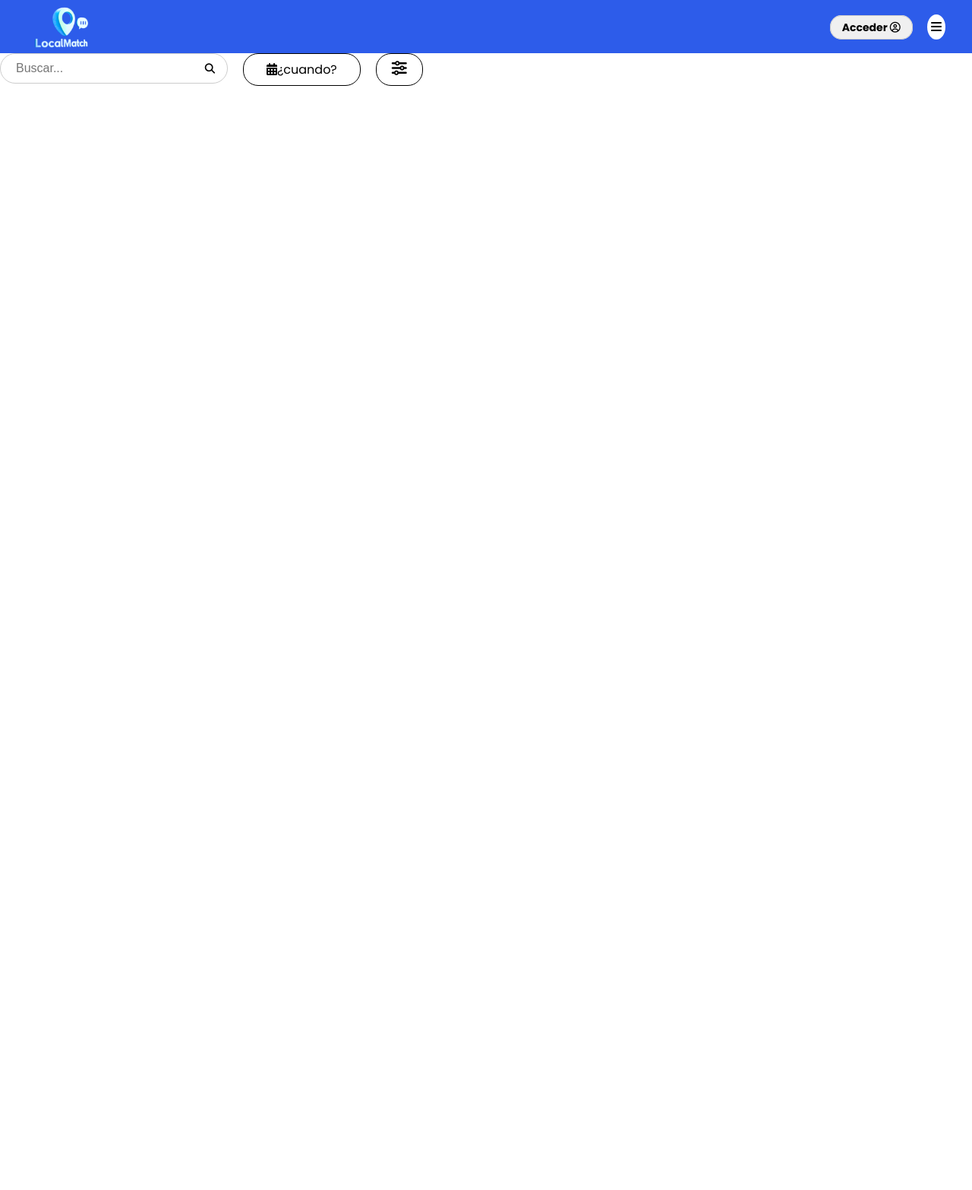
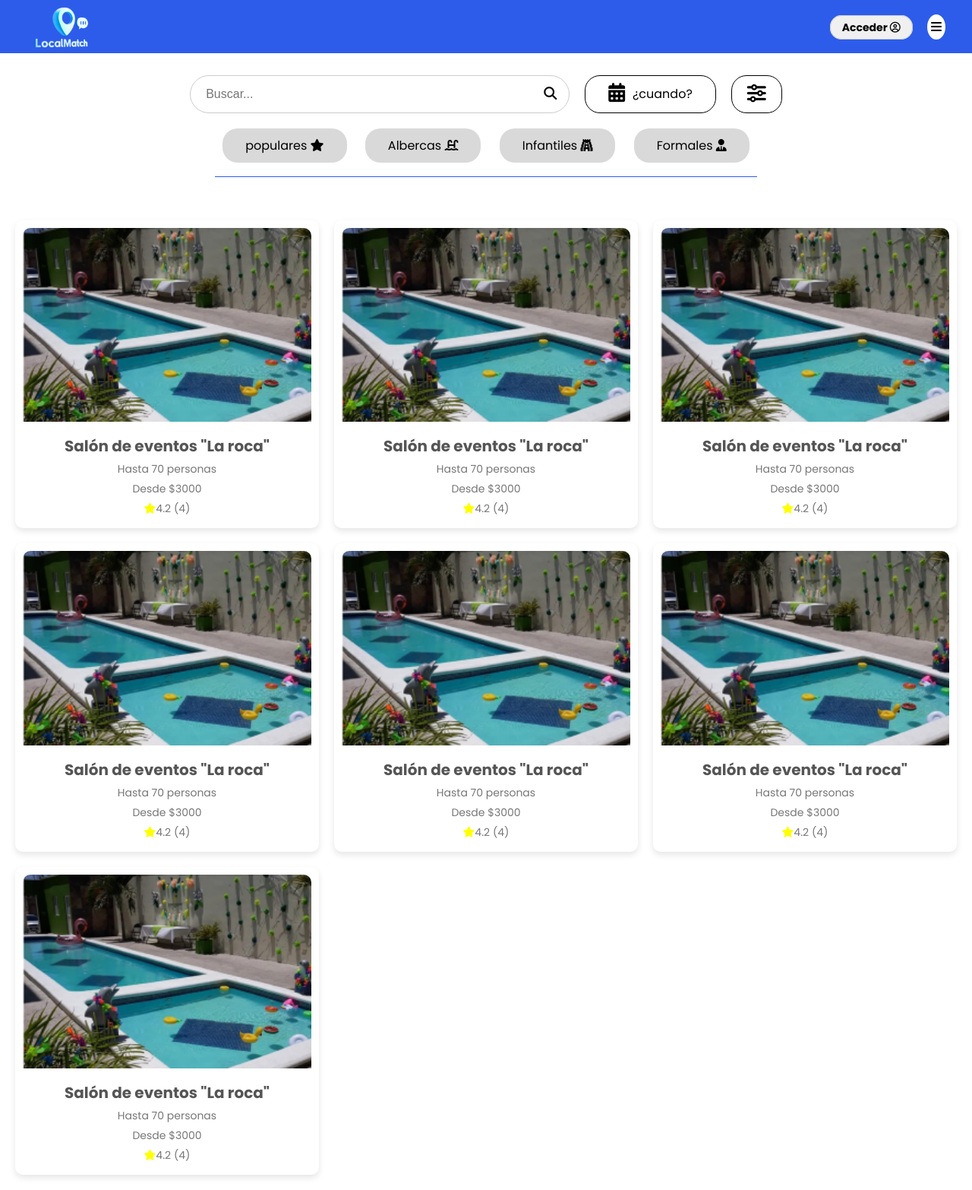
Before and after one commit to jassielCOTA12/LocalEventos, a PHP site: page /inicio.html in a window 1280 px wide. Shown: the whole page at 76% size. Before the commit the page ends 113 px from the top, so only its background shows below. Run offline with PHP 8.4, Linux system fonts and the light colour scheme; some libraries are stand-ins or nearby versions.

Commit message:
inicio terminado

```diff
--- a/inicio.html
+++ b/inicio.html
@@ -34,13 +34,75 @@
 
                 </div>
                 <div id="contenedorSeleccion">
+                    <a href="##" class="secciones">populares <span><i class="fa-solid fa-star"></i></span></a>
+                    <a href="##" class="secciones">Albercas <span><i class="fa-solid fa-water-ladder"></i></span></a>
+                    <a href="##" class="secciones">Infantiles <span><i class="fa-solid fa-gopuram"></i></span></a>
+                    <a href="##" class="secciones">Formales <span><i class="fa-solid fa-user-tie"></i></span></a>
+                    <hr>
 
                 </div>
 
 
+
+
             </div>
-            <div id="parteIngeriorGrid">
-                <article class="local-gen"></article>
+            <div id="parteInferiorGrid">
+                <article class="localCard">
+                    <img src="imagenes/ImgLocal1.png" alt="imagen de local no cargada">
+                    <h3>Salón de eventos "La roca"</h3>
+                    <p>Hasta 70 personas</p>
+                    <p>Desde $3000</p>
+                    <p><span><i class="fa-starIcon fa-solid fa-star "></i></span>4.2 (4)</p>
+                </article>
+                <article class="localCard">
+                    <img src="imagenes/ImgLocal1.png" alt="imagen de local no cargada">
+                    <h3>Salón de eventos "La roca"</h3>
+                    <p>Hasta 70 personas</p>
+                    <p>Desde $3000</p>
+                    <p><span><i class="fa-starIcon fa-solid fa-star "></i></span>4.2 (4)</p>
+                </article>
+                <article class="localCard">
+                    <img src="imagenes/ImgLocal1.png" alt="imagen de local no cargada">
+                    <h3>Salón de eventos "La roca"</h3>
+                    <p>Hasta 70 personas</p>
+                    <p>Desde $3000</p>
+                    <p><span><i class="fa-starIcon fa-solid fa-star "></i></span>4.2 (4)</p>
+                </article>
+                <article class="localCard">
+                    <img src="imagenes/ImgLocal1.png" alt="imagen de local no cargada">
+                    <h3>Salón de eventos "La roca"</h3>
+                    <p>Hasta 70 personas</p>
+                    <p>Desde $3000</p>
+                    <p><span><i class="fa-starIcon fa-solid fa-star "></i></span>4.2 (4)</p>
+                </article>
+                <article class="localCard">
+                    <img src="imagenes/ImgLocal1.png" alt="imagen de local no cargada">
+                    <h3>Salón de eventos "La roca"</h3>
+                    <p>Hasta 70 personas</p>
+                    <p>Desde $3000</p>
+                    <p><span><i class="fa-starIcon fa-solid fa-star "></i></span>4.2 (4)</p>
+                </article>
+                <article class="localCard">
+                    <img src="imagenes/ImgLocal1.png" alt="imagen de local no cargada">
+                    <h3>Salón de eventos "La roca"</h3>
+                    <p>Hasta 70 personas</p>
+                    <p>Desde $3000</p>
+                    <p><span><i class="fa-starIcon fa-solid fa-star "></i></span>4.2 (4)</p>
+                </article>
+                <article class="localCard">
+                    <img src="imagenes/ImgLocal1.png" alt="imagen de local no cargada">
+                    <h3>Salón de eventos "La roca"</h3>
+                    <p>Hasta 70 personas</p>
+                    <p>Desde $3000</p>
+                    <p><span><i class="fa-starIcon fa-solid fa-star "></i></span>4.2 (4)</p>
+                </article>
+
+
+
+
+
+
+
 
             </div>
 
--- a/styles.css
+++ b/styles.css
@@ -2,6 +2,7 @@
     --color-primario: #2D5CEA;
     --color-fondoGris:#B9B9B9;
     --color-hover:#585353;
+    --color-grisSecciones:#D9D9D9;
 
 }
 
@@ -278,18 +279,28 @@ body.registro .panelCentral-gen{
                     color: white;
                 }
 /*====Inicio====*/
+#parteSuperior{
+    display: flex;
+    flex-direction: column;
+    align-items: center;
+
+    height: 25vh;
+    justify-content: center;
+
+}
     #contenedor-busqueda{
         display: flex;
         gap: 20px;
+        margin-bottom: 20px;
 
     }
         .barraBusqueda{
             display: flex;
             align-items: center;
-        width: 300px;
-        height: 40px;
+            width: 500px;
+            height: 50px;
             border: 1px solid #ccc;
-        border-radius: 20px;
+            border-radius: 25px;
             padding: 0 10px;
             box-sizing: border-box;
         }
@@ -303,21 +314,110 @@ body.registro .panelCentral-gen{
             }
                 #buscar{
                     background: none;
+                    font-size: 17px;
                     border: none;
                     cursor: pointer;
+                    transition: font-size 0.3s ease;
                 }
+                #buscar:hover{
+                    font-size: 25px;
+                }
+
         #calendario{
             background: white;
             padding: 8px 30px;
             border-radius: 20px;
             border: 1px solid black;
+            display: flex;
+            align-items: center;
+            justify-content: center;
+            gap: 10px;
+            transition: background 0.3s ease,color 0.3s ease;
+
+        }
+            #calendario i{
+                font-size: 25px;
+            }
+            #calendario:hover{
+                background: var(--color-hover);
+                color: white;
             }
         #filtro{
             padding: 8px 20px;
             border: 1px solid black;
             border-radius: 20px;
+            display: flex;
+            align-items: center;
+            justify-content: center;
+            transition: background 0.3s ease, color 0.3s ease;
+        }
+            #filtro i{
+                font-size: 25px;
+
 
             }
-    #filtro i{
+            #filtro:hover{
+                background: var(--color-hover);
+                color: white;
+            }
+
+    #contenedorSelecciones{
+        display: flex;
+
+
+
+    }
+        .secciones{
+            display: inline-block;
+            background: var(--color-grisSecciones);
+            padding: 10px 30px;
+            border-radius: 20px;
+            margin: 0px 10px 10px 10px;
+            transition: background 0.3s ease, color 0.3s ease;
+
+
+        }
+            .secciones:hover{
+                background: var(--color-hover);
+                color: white;
+            }
+        #contenedorSeleccion hr{
+            background-color: var(--color-primario);
+            height: 1.5px;
+            border: none;
+        }
+#parteInferiorGrid{
+    display: grid;
+    grid-template-columns: repeat( auto-fill,minmax(350px,1fr));
+    gap: 20px;
+    padding: 20px;
+}
+    .localCard{
+        background-color: white;
+        border-radius: 10px;
+        box-shadow: 0 4px 8px rgba(0, 0, 0, 0.1);
+        overflow: hidden;
+        text-align: center;
+        padding: 10px;
+
+    }
+        .localCard img{
+            width: 100%;
+            height: auto;
+            border-radius: 10px 10px 0 0;
+
+        }
+        .localCard h3{
             font-size: 20px;
+            color: #555;
+            margin: 10px 0 5px;
+
         }
+        .localCard p{
+            font-size: 14px;
+            color: #777;
+            margin: 5px 0;
+        }
+        .fa-starIcon{
+            color: yellow;
+        }
```
Also changed, not shown: imagenes/ImgLocal1.png (added). Lines whose indentation alone changed are shown as unchanged.
